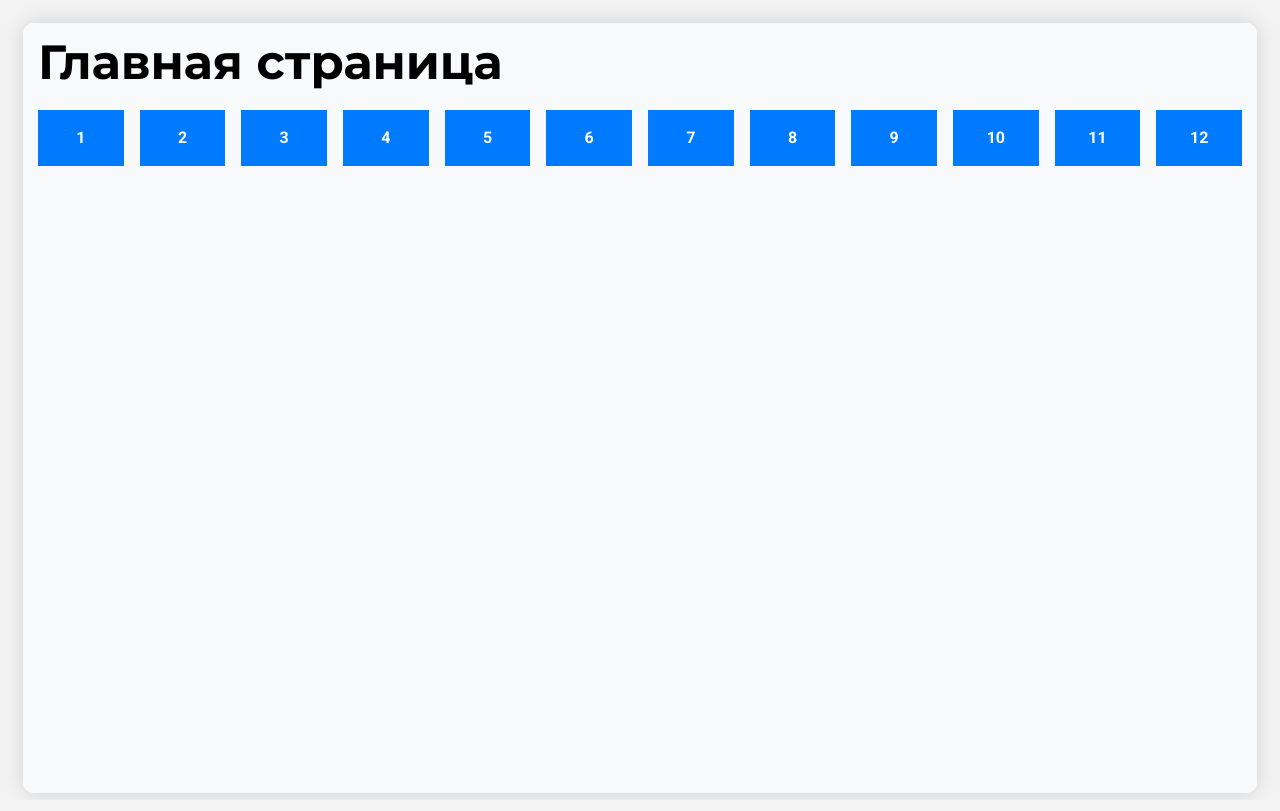
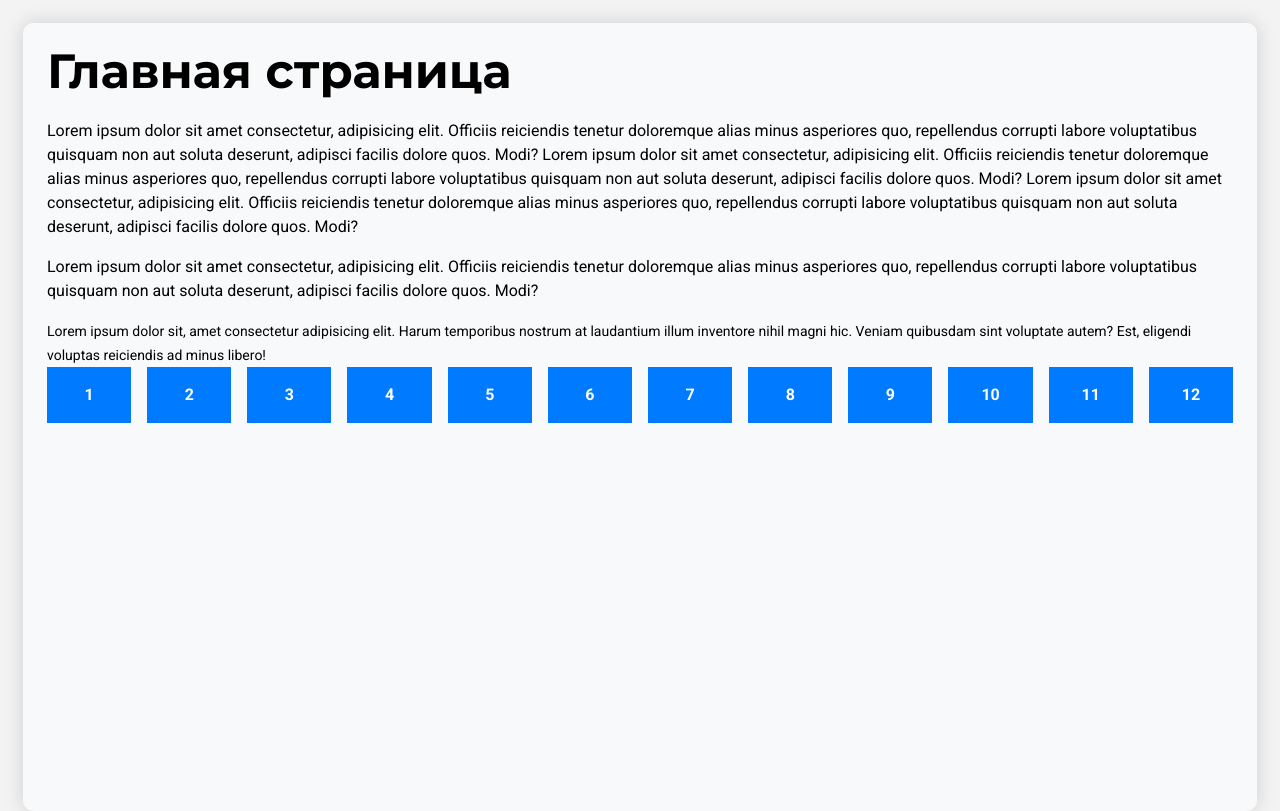
Before and after one commit to DimaDyak1988/padel, a Vue app: page / in a window 1280 px wide. Built offline with nearby package versions, Linux system fonts and the light colour scheme.

Commit message:
improvements

```diff
--- a/src/App.vue
+++ b/src/App.vue
@@ -7,7 +7,7 @@
 <style lang="scss" scoped>
 .container {
   height: 100%;
-  padding: 15px;
+  padding: var(--space-lg);
   box-shadow: 0 0 20px rgba(0, 0, 0, 0.15);
   border-radius: 10px;
   background-color: #F8F9FA;
--- a/src/pages/HomePage.vue
+++ b/src/pages/HomePage.vue
@@ -1,10 +1,14 @@
 <template>
   <h1>Главная страница</h1>
 
+  <p>Lorem ipsum dolor sit amet consectetur, adipisicing elit. Officiis reiciendis tenetur doloremque alias minus asperiores quo, repellendus corrupti labore voluptatibus quisquam non aut soluta deserunt, adipisci facilis dolore quos. Modi? Lorem ipsum dolor sit amet consectetur, adipisicing elit. Officiis reiciendis tenetur doloremque alias minus asperiores quo, repellendus corrupti labore voluptatibus quisquam non aut soluta deserunt, adipisci facilis dolore quos. Modi? Lorem ipsum dolor sit amet consectetur, adipisicing elit. Officiis reiciendis tenetur doloremque alias minus asperiores quo, repellendus corrupti labore voluptatibus quisquam non aut soluta deserunt, adipisci facilis dolore quos. Modi?</p>
+
+  <p>Lorem ipsum dolor sit amet consectetur, adipisicing elit. Officiis reiciendis tenetur doloremque alias minus asperiores quo, repellendus corrupti labore voluptatibus quisquam non aut soluta deserunt, adipisci facilis dolore quos. Modi?</p>
+
+  <span class="text-small">Lorem ipsum dolor sit, amet consectetur adipisicing elit. Harum temporibus nostrum at laudantium illum inventore nihil magni hic. Veniam quibusdam sint voluptate autem? Est, eligendi voluptas reiciendis ad minus libero!</span>
   <Wrapper />
 </template>
 
 <script setup lang="ts">
 import Wrapper from '@/components/layout/Wrapper.vue';
-
 </script>
--- a/src/style.css
+++ b/src/style.css
@@ -24,6 +24,34 @@ h1 {
   margin-bottom: var(--space-lg);
 }
 
+.text-small {
+  font-size: 14px;
+  line-height: 1.4;
+}
+
+
+/* --- Background Colors --- */
+.bg-primary { background-color: var(--color-primary); }
+.bg-secondary { background-color: var(--color-secondary); }
+.bg-accent { background-color: var(--color-accent); }
+.bg-background { background-color: var(--color-bg); }
+.bg-card { background-color: var(--color-surface); }
+.bg-danger { background-color: var(--color-danger); }
+
+/* --- Text Colors --- */
+.text-primary { color: var(--color-text-primary); }
+.text-secondary { color: var(--color-text-secondary); }
+.text-accent { color: var(--color-accent); }
+.text-danger { color: var(--color-danger); }
+.text-background { color: var(--color-bg); }
+
+/* --- Border Colors --- */
+.border-primary { border-color: var(--color-primary); }
+.border-secondary { border-color: var(--color-secondary); }
+.border-accent { border-color: var(--color-accent); }
+.border-background { border-color: var(--color-bg); }
+.border-card { border-color: var(--color-surface); }
+.border-danger { border-color: var(--color-danger); }
 
 
 :root {
```
Also changed, not shown: package.json (+6 -1 lines), .eslintrc.config.js (added), 1 other file (tests, documents, lock files or other folders).
